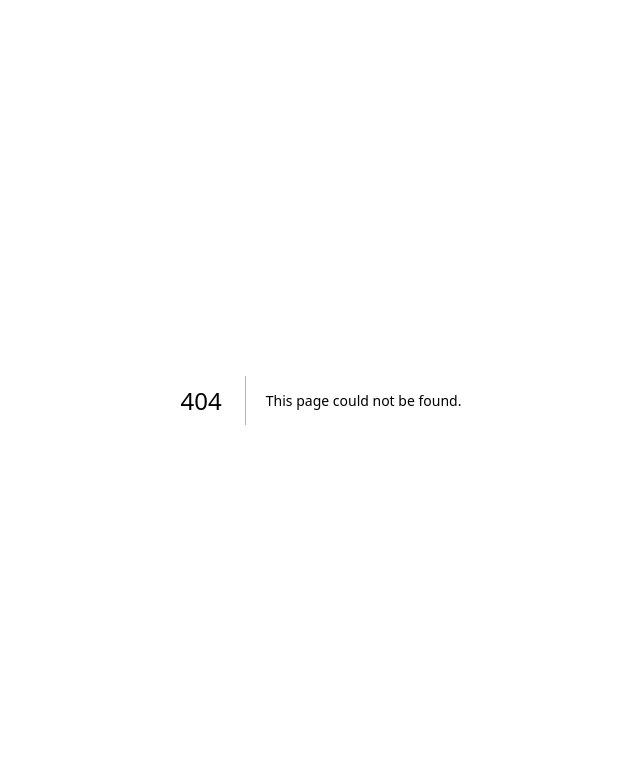
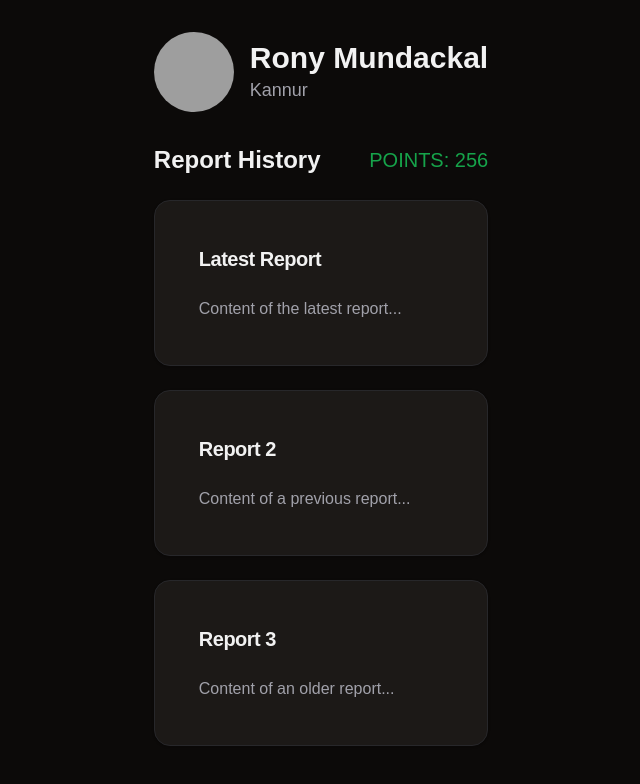
Before and after one commit to shivaacodes/Ecozy, a Next.js app: page /user/profile in a window 1280 px wide. Before the commit this address had no page. Shown: the top 784 px of the page, without its empty margins (319-959 px from the left). Built offline with nearby package versions, Linux system fonts and the light colour scheme; grey boxes are pictures that could not be loaded.

Commit message:
profile page

```diff
--- /dev/null
+++ b/src/app/user/profile/page.tsx
@@ -0,0 +1,74 @@
+import { Card, CardContent, CardHeader, CardTitle } from "@/components/ui/card";
+import { Avatar, AvatarFallback, AvatarImage } from "@/components/ui/avatar";
+
+export default function ProfilePage() {
+  //  fetch this data from an API or database
+  const user = {
+    name: "Rony Mundackal",
+    address: "Kannur",
+    points: 256,
+    reports: [
+      {
+        id: 1,
+        title: "Latest Report",
+        content: "Content of the latest report...",
+      },
+      {
+        id: 2,
+        title: "Previous Report",
+        content: "Content of a previous report...",
+      },
+      {
+        id: 3,
+        title: "Older Report",
+        content: "Content of an older report...",
+      },
+    ],
+  };
+
+  return (
+    <div className="min-h-screen bg-background text-foreground p-8">
+      <div className="max-w-4xl mx-auto">
+        <div className="flex items-center space-x-4 mb-8">
+          <Avatar className="w-20 h-20">
+            <AvatarImage src="/placeholder.svg" alt={user.name} />
+            <AvatarFallback>
+              {user.name
+                .split(" ")
+                .map((n) => n[0])
+                .join("")}
+            </AvatarFallback>
+          </Avatar>
+          <div>
+            <h1 className="text-3xl font-bold">{user.name}</h1>
+            <p className="text-lg text-muted-foreground">{user.address}</p>
+          </div>
+        </div>
+
+        <div className="flex justify-between items-center mb-6">
+          <h2 className="text-2xl font-semibold">Report History</h2>
+          <span className="text-xl font-medium text-green-600">
+            POINTS: {user.points}
+          </span>
+        </div>
+
+        <div className="space-y-6">
+          {user.reports.map((report, index) => (
+            <Card key={report.id} className="w-full">
+              <CardHeader>
+                <CardTitle className="text-xl">
+                  {index === 0 ? "Latest Report" : `Report ${report.id}`}
+                </CardTitle>
+              </CardHeader>
+              <CardContent>
+                <p className="text-base text-muted-foreground">
+                  {report.content}
+                </p>
+              </CardContent>
+            </Card>
+          ))}
+        </div>
+      </div>
+    </div>
+  );
+}
--- a/src/components/ui/card.tsx
+++ b/src/components/ui/card.tsx
@@ -9,7 +9,7 @@ const Card = React.forwardRef<
   <div
     ref={ref}
     className={cn(
-      "rounded-2xl border bg-card text-card-foreground shadow w-full",
+      "rounded-2xl border bg-card text-card-foreground shadow p-5",
       className
     )}
     {...props}
```
